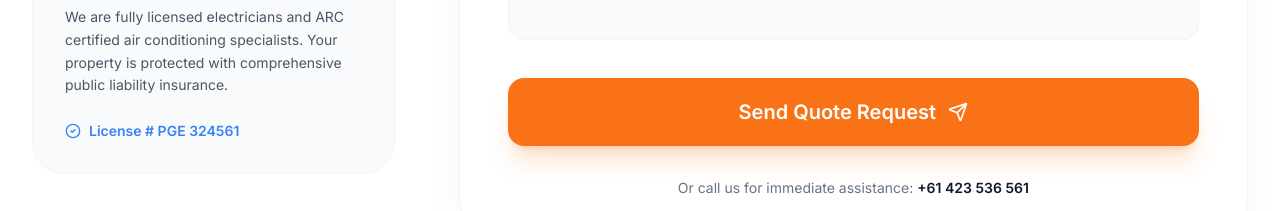
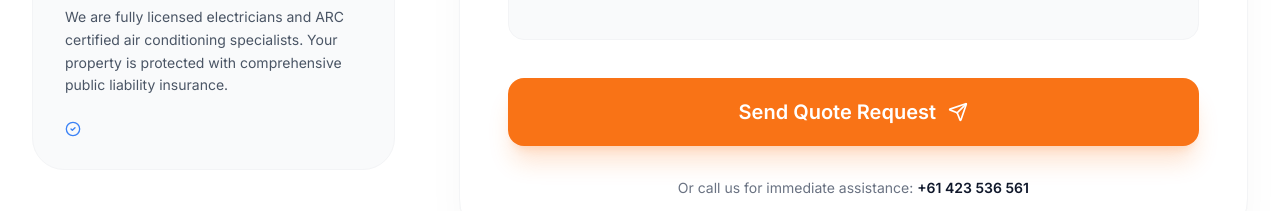
Before and after one commit to synkronjayd1/ace-air-electrical-site-v2, a React (Vite) app: page /contact in a window 1280 px wide. Shown: the part 980-1191 px from the top of the page. Built offline with nearby package versions, Linux system fonts and the light colour scheme.

Commit message:
Update Contact.tsx
remove license

```diff
--- a/src/pages/Contact.tsx
+++ b/src/pages/Contact.tsx
@@ -86,7 +86,7 @@ export default function Contact() {
                 </p>
                 <div className="flex items-center gap-2 text-brand-blue font-bold text-sm">
                   <CheckCircle2 size={16} />
-                  License # PGE 324561
+
                 </div>
               </div>
             </div>
```
